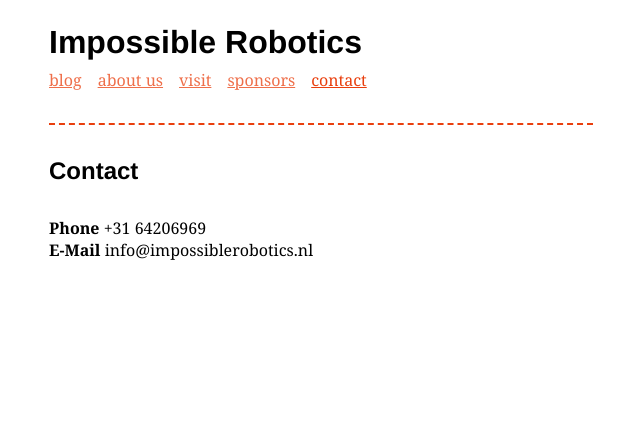
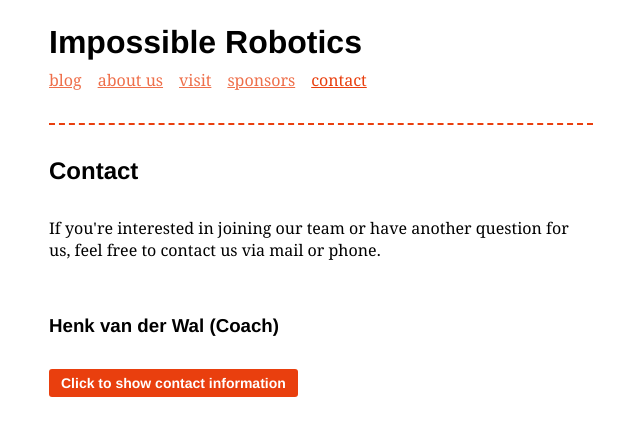
Before and after one commit to Impossible-Robotics-5412/impossiblerobotics.nl, a SvelteKit app: page /contact in a window 1280 px wide. Shown: the top 436 px of the page, without its empty margins (319-959 px from the left). Built offline with nearby package versions, Linux system fonts and the light colour scheme.

Commit message:
Update /contact page

```diff
--- a/src/lib/styles/main.css
+++ b/src/lib/styles/main.css
@@ -23,7 +23,7 @@
 
 button {
 	background: var(--c-accent);
-	color: var(--c-primary);
+	color: white;
 
 	border: none;
 	border-radius: 3px;
--- a/src/routes/contact/+page.svelte
+++ b/src/routes/contact/+page.svelte
@@ -1,20 +1,49 @@
 <script lang="ts">
+	interface ContactInformation {
+		phone: string;
+		email: string;
+	}
+
+	let contactInformationShown = false;
+	const showContactInformation = () => (contactInformationShown = true);
+
+	function getContactInformation(): ContactInformation {
+		const phonePart1 = '+31653';
+		const phonePart2 = '819167';
+		const emailPart1 = 'h-tronics.h';
+		const emailPart2 = 'wa@planet.nl';
+
+		return {
+			phone: phonePart1 + phonePart2,
+			email: emailPart1 + emailPart2
+		};
+	}
 </script>
 
 <h2>Contact</h2>
 
-<!-- FIXME: Update contact information -->
-<!-- FIXME: Design page -->
+<p>
+	If you're interested in joining our team or have another question for us, feel free to contact us
+	via mail or phone.
+</p>
+
+<br />
+
+<h3>Henk van der Wal (Coach)</h3>
+{#if contactInformationShown}
 	<div>
 		<span>
 			<b>Phone</b>
-		+31 64206969
+			<a href="tel:{getContactInformation().phone}">{getContactInformation().phone}</a>
 		</span>
 	</div>
 
 	<div>
 		<span>
 			<b>E-Mail</b>
-		info@impossiblerobotics.nl
+			<a href="mailto:{getContactInformation().email}">{getContactInformation().email}</a>
 		</span>
 	</div>
+{:else}
+	<button on:click={showContactInformation}>Click to show contact information</button>
+{/if}
```
Also changed, not shown: 44 other files (tests, documents, lock files or other folders). Lines whose indentation alone changed are shown as unchanged.
